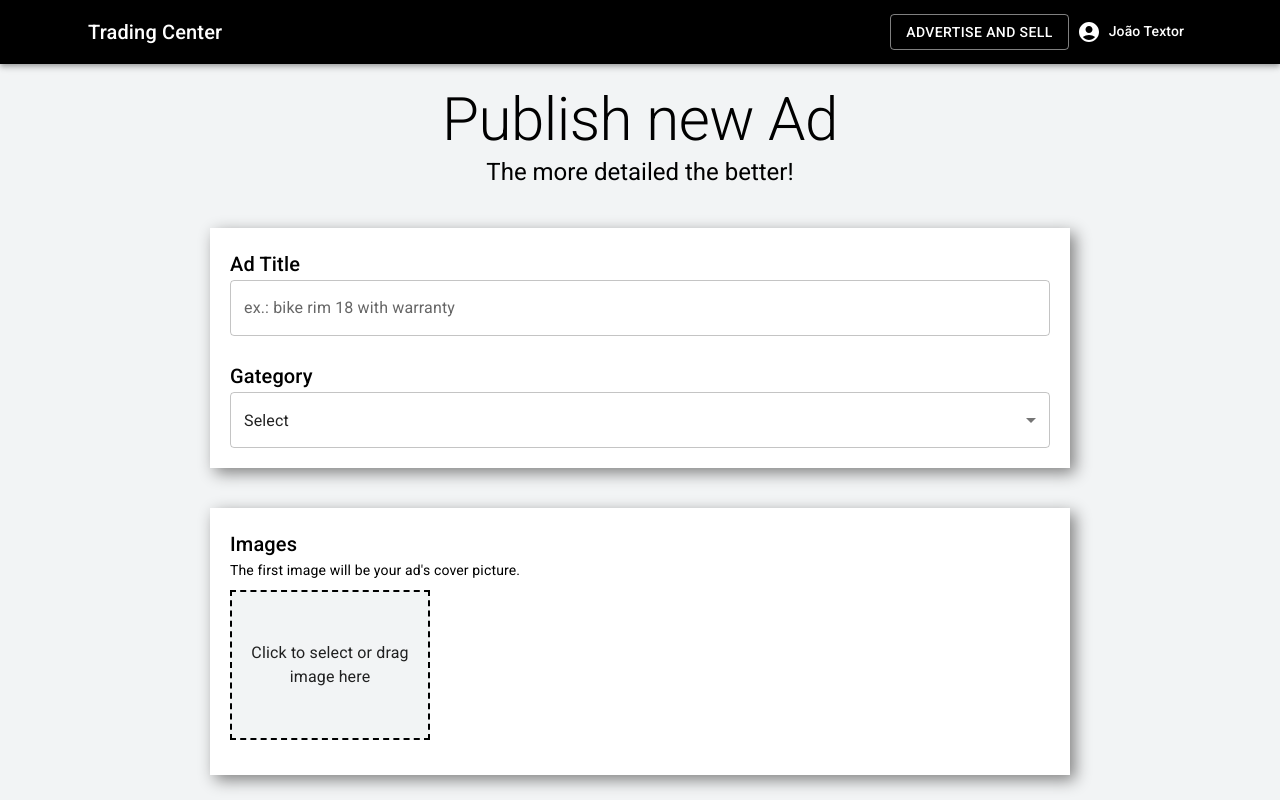
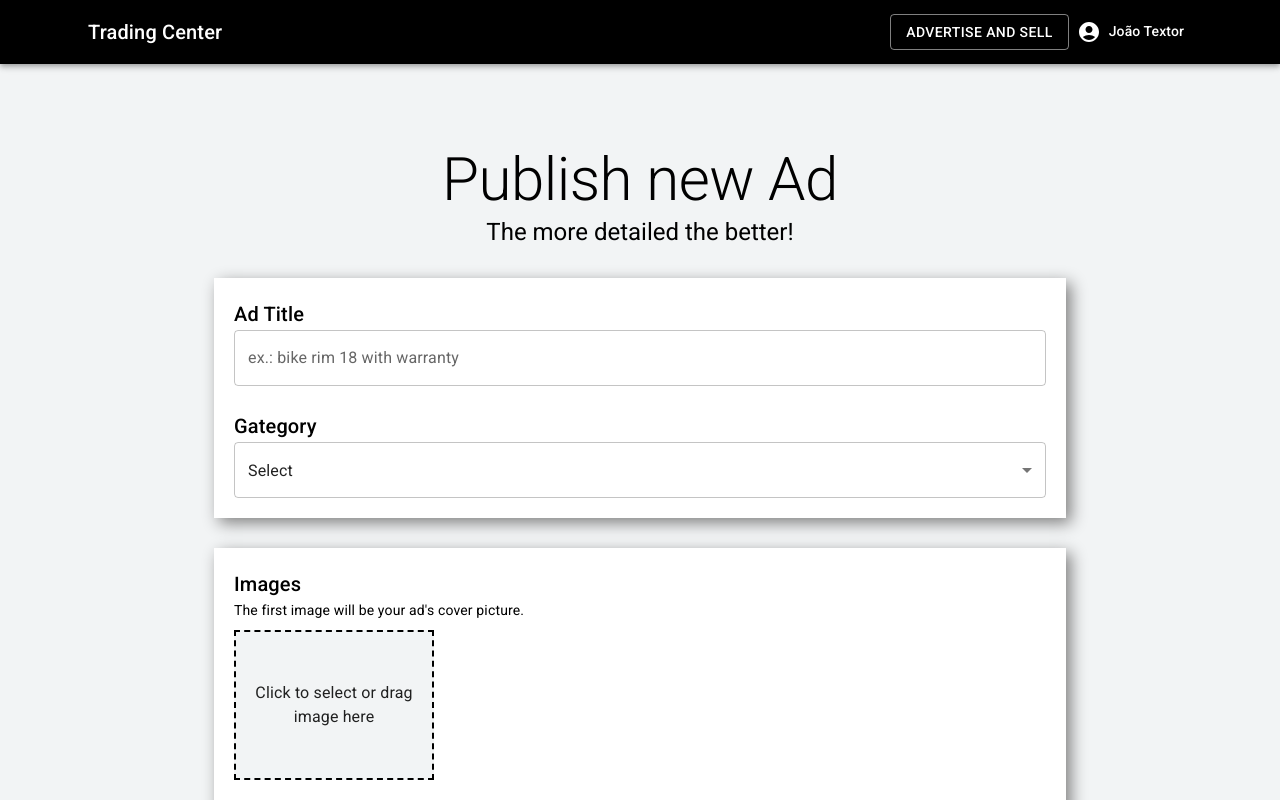
Before and after one commit to joaotextor/trading-center, a Next.js app: page /user/publish in a window 1280 px wide. Shown: the top 800 px of the page. Built offline with nearby package versions, Linux system fonts and the light colour scheme.

Commit message:
Change styles on all pages. Default Margin and Padding

```diff
--- a/pages/user/publish.js
+++ b/pages/user/publish.js
@@ -32,10 +32,7 @@ const classes = {
 }
 
 const MyContainer = styled(Container)(({theme}) => ({
-    [`&.${classes.container}`]: {
-        padding: 20,
-    },
-
+    marginTop: 30,
     [`& .${classes.box}`]: {
         padding: 20,
         backgroundColor: theme.palette.background.white,
@@ -133,16 +130,16 @@ export default function Publish() {
 
     return (
         <TemplateDefault>
-            <MyContainer className={classes.container} maxWidth="sm">
+            <Container className={classes.container} maxWidth="sm">
                 <Typography component="h1" variant="h2" align="center" color="primary">
                     Publish new Ad
                 </Typography>
                 <Typography component="h5" variant="h5" align="center" color="primary">
                     The more detailed the better!
                 </Typography>
-            </MyContainer>
+            </Container>
 
-            <MyContainer className={classes.container} maxWidth="md">
+            <MyContainer maxWidth="md">
                 <Box className={classes.box}>
                     <Typography component="h6" variant="h6" color="primary">
                         Ad Title
--- a/src/templates/Default.js
+++ b/src/templates/Default.js
@@ -1,11 +1,14 @@
 import Header from '../components/Header'
 import Footer from '../components/Footer'
+import { Box } from '@mui/material'
 
 export default function Default({ children }) {
     return (
         <>
             <Header>HEADER</Header>
-            { children }
+            <Box sx={{paddingTop: 10}}>
+                { children }
+            </Box>
             <Footer>FOOTER</Footer>
         </>
     )
```
Also changed, not shown: pages/index.js (+4 -7 lines), pages/user/dashboard.js (+13 -9 lines).
